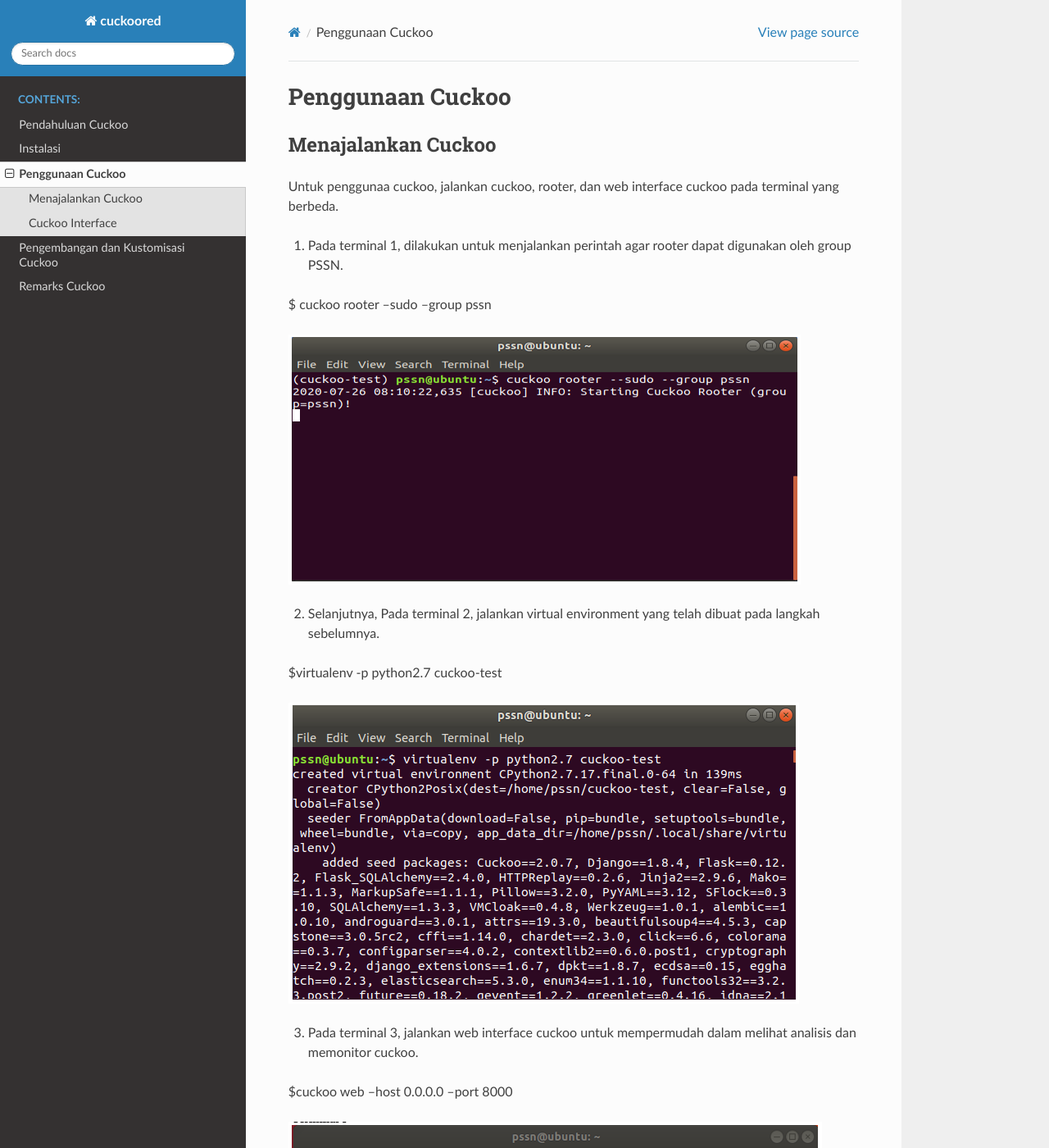
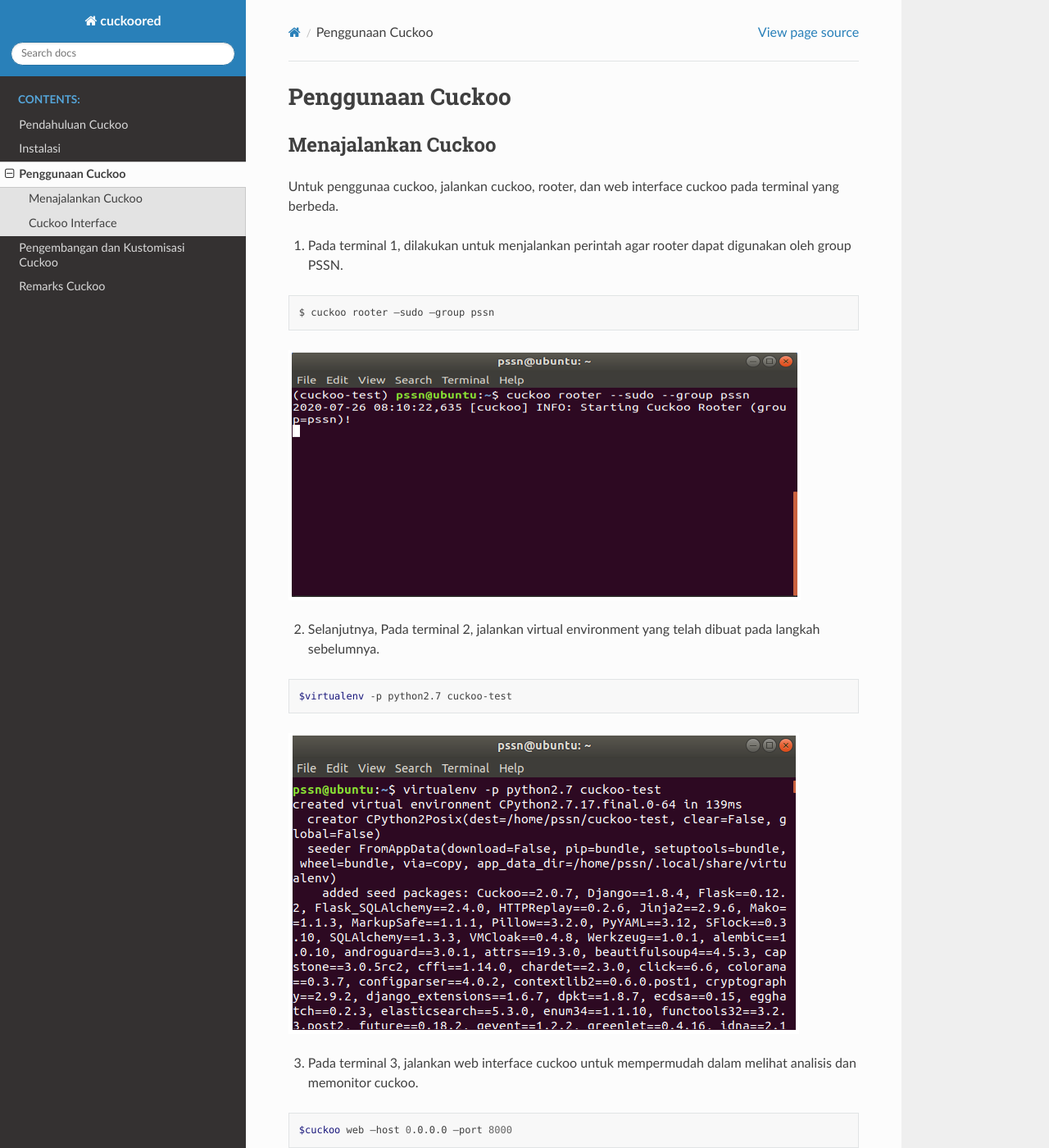
Before and after one commit to grizzvector/projecku, a Sphinx documentation site: the page built from cukoored/source/Penggunaan/unu.rst, in a window 1280 px wide and 1400 px high. Shown: the whole window at 82% size. Built offline with Sphinx 7.4.7 and the Read the Docs theme 2.0.0, drawn with Linux system fonts in a browser that asks for light colours.

Commit message:
Update unu.rst

```diff
--- a/cukoored/source/Penggunaan/unu.rst
+++ b/cukoored/source/Penggunaan/unu.rst
@@ -9,19 +9,26 @@
 
 1. Pada terminal 1, dilakukan untuk menjalankan perintah agar rooter dapat digunakan oleh group PSSN.
 
-$ cuckoo rooter –sudo –group pssn
+.. code-block:: shell
+
+ $ cuckoo rooter –sudo –group pssn
+
 
 .. image:: 1.PNG
 
 2. Selanjutnya, Pada terminal 2, jalankan virtual environment yang telah dibuat pada langkah sebelumnya.
 
-$virtualenv -p python2.7 cuckoo-test
+.. code-block:: shell
+
+ $virtualenv -p python2.7 cuckoo-test
 
 .. image:: 2.PNG
 
 3. Pada terminal 3, jalankan web interface cuckoo untuk mempermudah dalam melihat analisis dan memonitor  cuckoo.
 
-$cuckoo web –host 0.0.0.0 –port 8000
+.. code-block:: shell
+
+ $cuckoo web –host 0.0.0.0 –port 8000
 
 .. image:: 3.PNG
 
```
